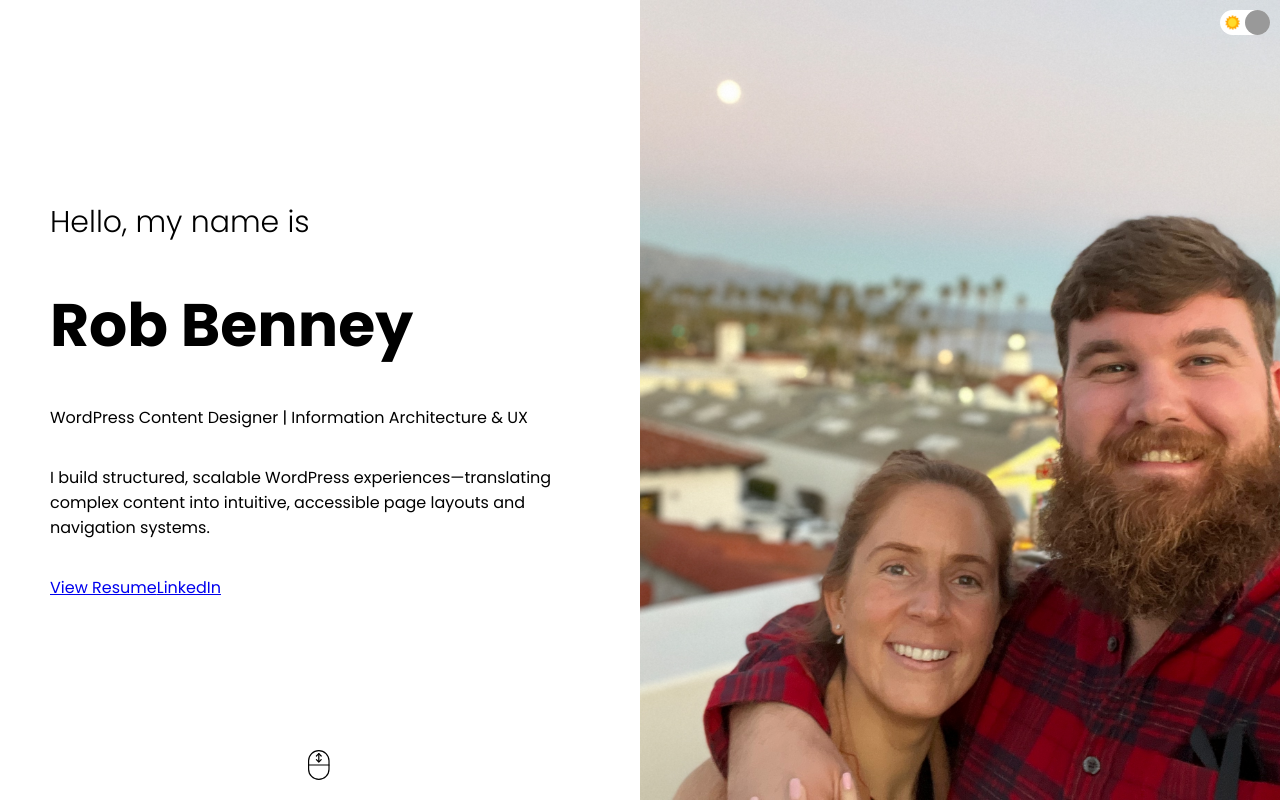
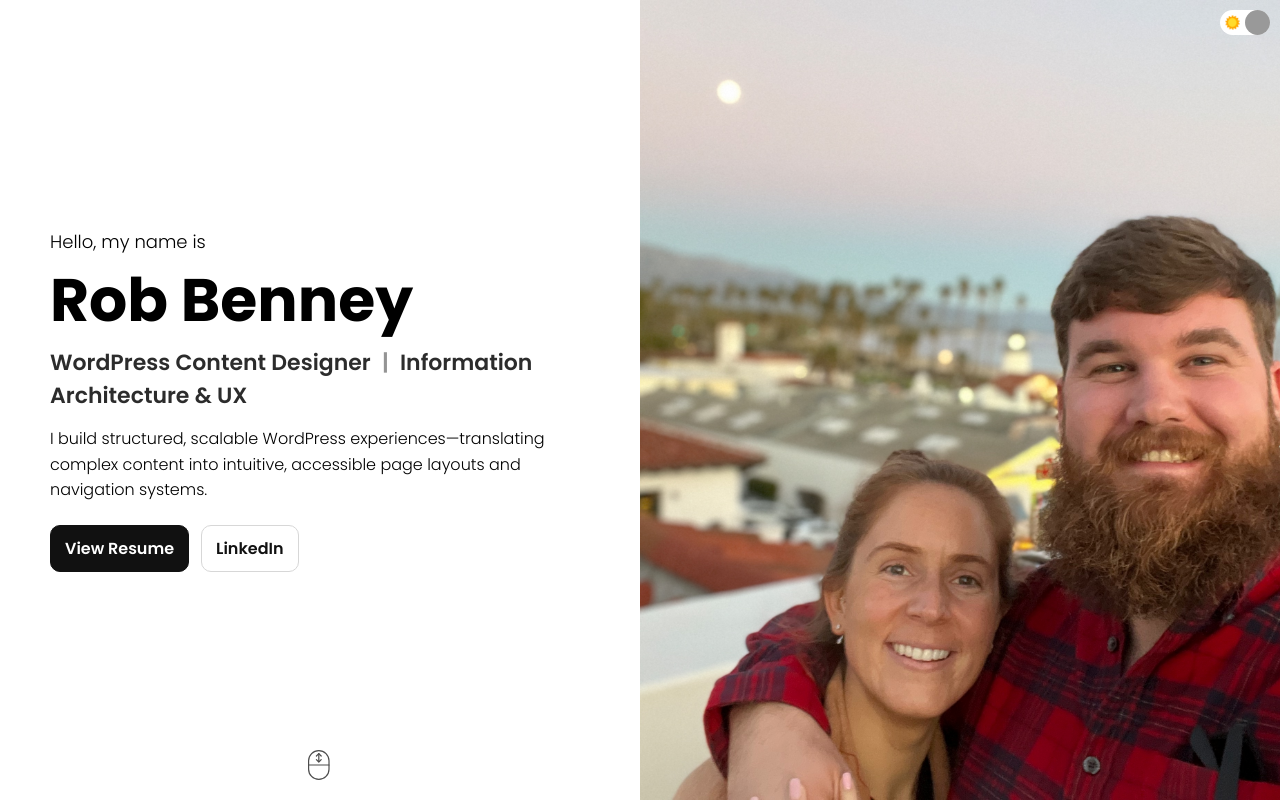
Before and after one commit to Rbenney15/Benney-Portfolio-React, a React (Create React App) app: page / in a window 1280 px wide. Shown: the top 802 px of the page. Built offline with nearby package versions, Linux system fonts and the light colour scheme.

Commit message:
updating intro CSS

```diff
--- a/src/components/intro/intro.css
+++ b/src/components/intro/intro.css
@@ -1,6 +1,6 @@
 .i {
   display: flex;
-    height: 100vh;
+  min-height: 100vh;
 }
 
 .i-left {
@@ -17,53 +17,72 @@
 
 .i-left-wrapper {
   padding: 50px;
-    height: 50%;
+  max-width: 620px;
   display: flex;
   flex-direction: column;
-    justify-content: space-between;
+  gap: 14px;
 }
 
 .i-intro {
-    font-size: 30px;
+  font-size: 18px;
   font-weight: 300;
 }
 
 .i-name {
   font-size: 60px;
+  line-height: 1.05;
 }
 
-  .i-title {
-    height: 50px;
-    overflow: hidden;
+.i-role {
+  font-size: 22px;
+  font-weight: 600;
+  color: #2c2c2c;
 }
 
-  .i-title-wrapper {
-    height: 100%;
-    animation: move 10s ease-in-out infinite alternate;
+.i-role-sep {
+  opacity: 0.5;
+  padding: 0 6px;
 }
 
-  @keyframes move {
-    25% {
-      transform: translateY(-50px);
-    }
-    50% {
-      transform: translateY(-100px);
-    }
-    75% {
-      transform: translateY(-150px);
-    }
-    100% {
-      transform: translateY(-200px);
-    }
+.i-desc {
+  font-weight: 300;
+  line-height: 1.6;
+  max-width: 54ch;
 }
 
-  .i-title-item {
-    height: 50px;
-    font-size: 30px;
-    font-weight: bold;
-    color: #59b256;
+.i-cta {
   display: flex;
+  gap: 12px;
+  margin-top: 8px;
+}
+
+.i-cta-primary,
+.i-cta-secondary {
+  display: inline-flex;
   align-items: center;
+  justify-content: center;
+  padding: 10px 14px;
+  border-radius: 10px;
+  text-decoration: none;
+  font-weight: 600;
+  border: 1px solid #d7d7d7;
+}
+
+.i-cta-primary {
+  background: #111;
+  color: #fff;
+  border-color: #111;
+}
+
+.i-cta-secondary {
+  background: #fff;
+  color: #111;
+}
+
+.i-cta-primary:focus,
+.i-cta-secondary:focus {
+  outline: 2px solid #111;
+  outline-offset: 2px;
 }
 
 .i-scroll {
@@ -71,6 +90,8 @@
   height: 30px;
   position: absolute;
   bottom: 20px;
+  color: #111;
+  opacity: 0.75;
 }
 
 .i-img {
@@ -96,16 +117,21 @@
   }
 
   .i-left-wrapper {
-
-      padding: 10px;
+    padding: 18px;
     align-items: center;
-      justify-content: center;
     text-align: center;
-      height: 100%;
   }
 
-    .i-desc{
+  .i-name {
+    font-size: 44px;
+  }
+
+  .i-desc {
     display: none;
   }
 
+  .i-cta {
+    justify-content: center;
+    flex-wrap: wrap;
   }
+}
```
Lines whose indentation alone changed are shown as unchanged.
